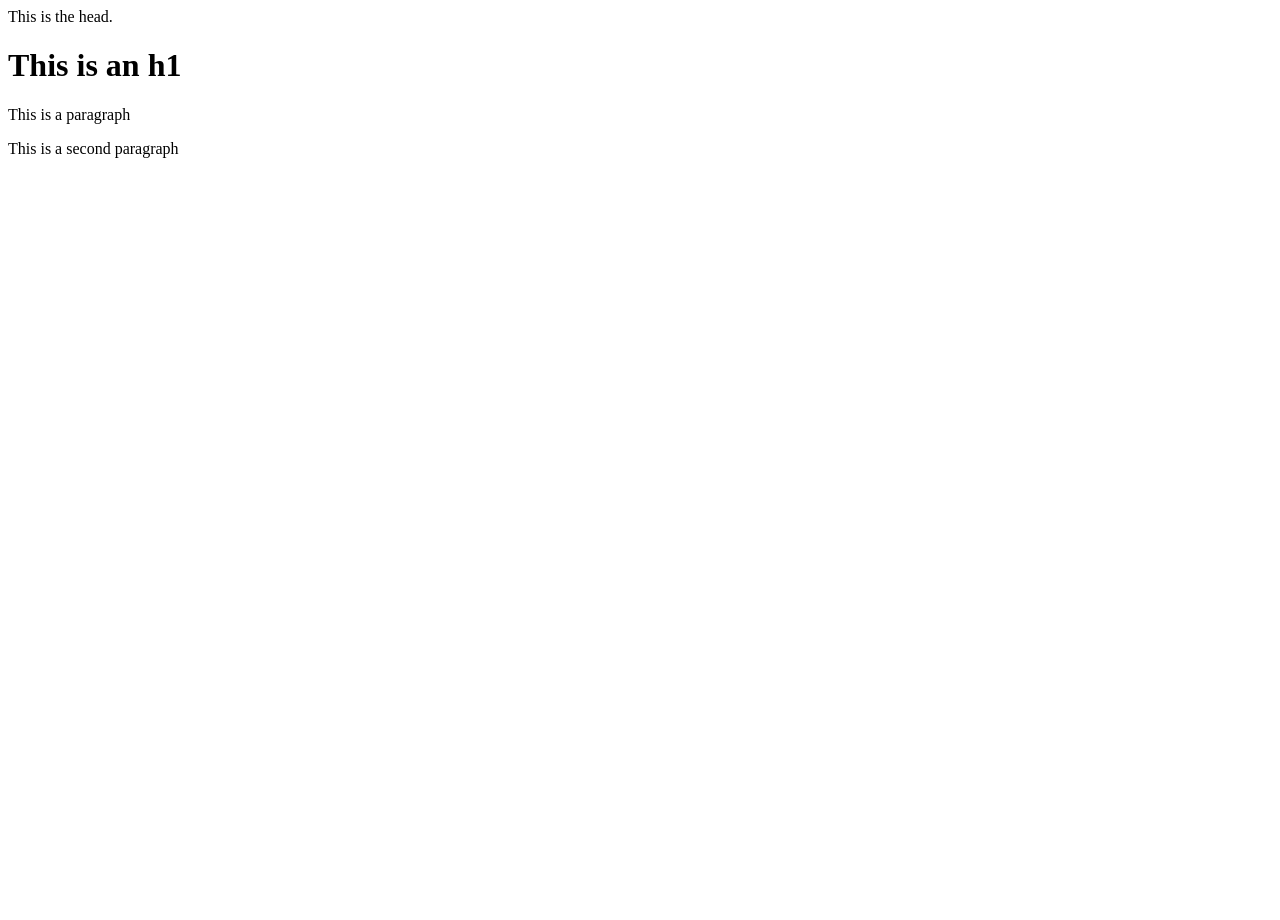
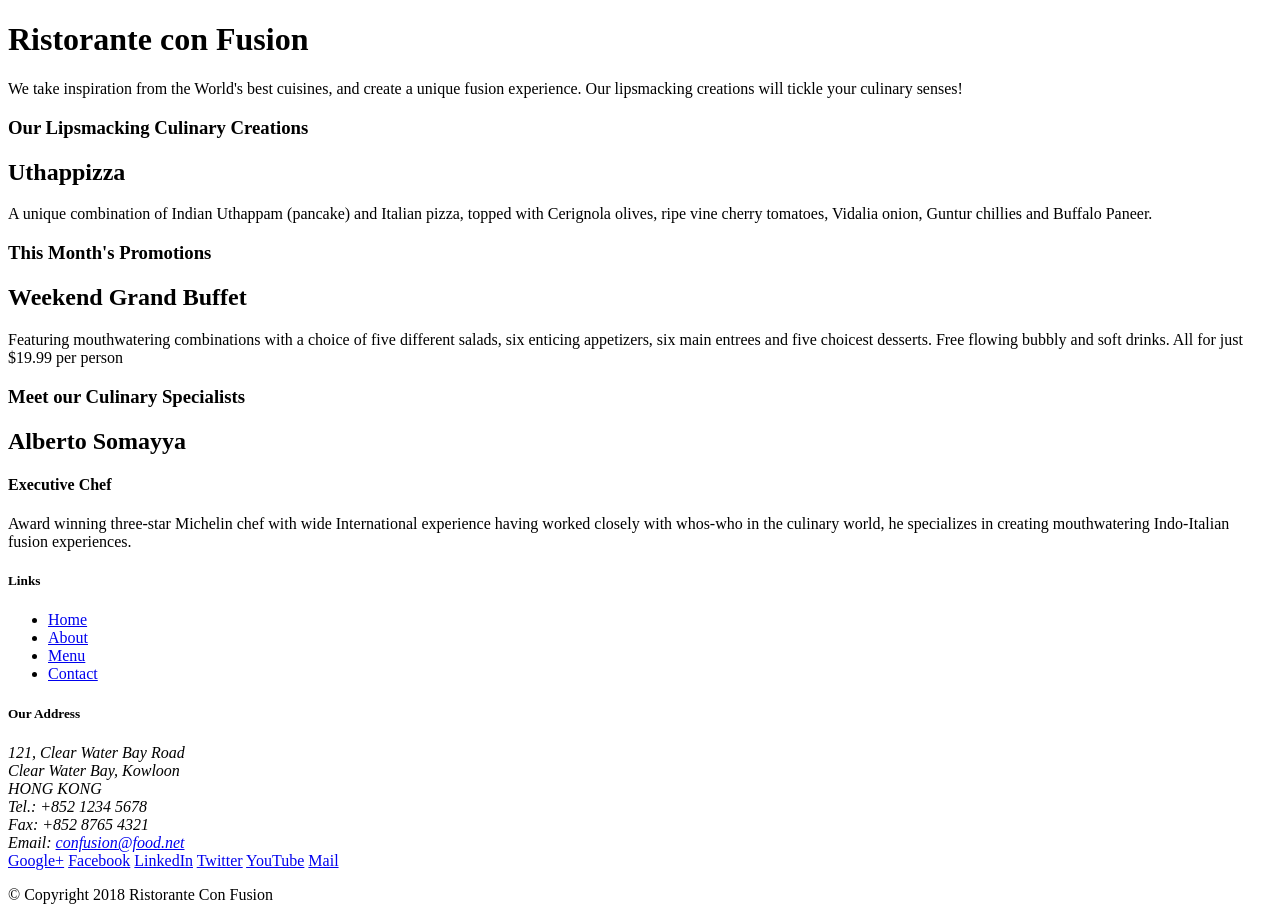
Before and after one commit to JonathanChiii/asw, a website: page index.html in a window 1280 px wide. Before the commit the page ends 800 px from the top, so only its background shows below. Drawn offline with Linux system fonts and the light colour scheme.

Commit message:
new index.html added

```diff
--- a/index.html
+++ b/index.html
@@ -1,10 +1,101 @@
 <!DOCTYPE html>
-<html>
-    <head>This is the head.</head>
+<html lang="en">
 
-    <body>
-        <h1>This is an h1</h1>
-        <p>This is a paragraph</p>
-        <p>This is a second paragraph</p>
-    </body>
+<head>
+    <title>Ristorante Con Fusion</title>
+</head>
+
+<body>
+
+    <header>
+        <div>
+            <div>
+                <div>
+                    <h1>Ristorante con Fusion</h1>
+                    <p>We take inspiration from the World's best cuisines, and create a unique fusion experience. Our lipsmacking creations will tickle your culinary senses!</p>
+                </div>
+                <div>
+                </div>
+            </div>
+        </div>
+    </header>
+
+    <div>
+        <div>
+            <div>
+                <h3>Our Lipsmacking Culinary Creations</h3>
+            </div>
+            <div>
+                <h2>Uthappizza</h2>
+                <p>A unique combination of Indian Uthappam (pancake) and Italian pizza, topped with Cerignola olives, ripe vine cherry tomatoes, Vidalia onion, Guntur chillies and Buffalo Paneer.</p>
+            </div>
+        </div>
+
+
+        <div>
+            <div>
+                <h3>This Month's Promotions</h3>
+            </div>
+            <div>
+                <h2>Weekend Grand Buffet</h2>
+                <p>Featuring mouthwatering combinations with a choice of five different salads, six enticing appetizers, six main entrees and five choicest desserts. Free flowing bubbly and soft drinks. All for just $19.99 per person </p>
+            </div>
+        </div>
+
+        <div>
+            <div>
+                <h3>Meet our Culinary Specialists</h3>
+            </div>
+            <div>
+                <h2>Alberto Somayya</h2>
+                <h4>Executive Chef</h4>
+                <p>Award winning three-star Michelin chef with wide International experience having worked closely with whos-who in the culinary world, he specializes in creating mouthwatering Indo-Italian fusion experiences. </p>
+            </div>
+        </div>
+    </div>
+
+    <footer>
+        <div>
+            <div>
+                <div>
+                    <h5>Links</h5>
+                    <ul>
+                        <li><a href="#">Home</a></li>
+                        <li><a href="#">About</a></li>
+                        <li><a href="#">Menu</a></li>
+                        <li><a href="#">Contact</a></li>
+                    </ul>
+                </div>
+                <div>
+                    <h5>Our Address</h5>
+                    <address>
+		              121, Clear Water Bay Road<br>
+		              Clear Water Bay, Kowloon<br>
+		              HONG KONG<br>
+		              Tel.: +852 1234 5678<br>
+		              Fax: +852 8765 4321<br>
+		              Email: <a href="mailto:confusion@food.net">confusion@food.net</a>
+		           </address>
+                </div>
+                <div>
+                    <div>
+                        <a href="http://google.com/+">Google+</a>
+                        <a href="http://www.facebook.com/profile.php?id=">Facebook</a>
+                        <a href="http://www.linkedin.com/in/">LinkedIn</a>
+                        <a href="http://twitter.com/">Twitter</a>
+                        <a href="http://youtube.com/">YouTube</a>
+                        <a href="mailto:">Mail</a>
+                    </div>
+                </div>
+           </div>
+           <div>
+                <div>
+                    <p>© Copyright 2018 Ristorante Con Fusion</p>
+                </div>
+           </div>
+        </div>
+    </footer>
+
+</body>
+
 </html>
```
Also changed, not shown: package.json (+7 -1 lines), README.md, 1 other file.
